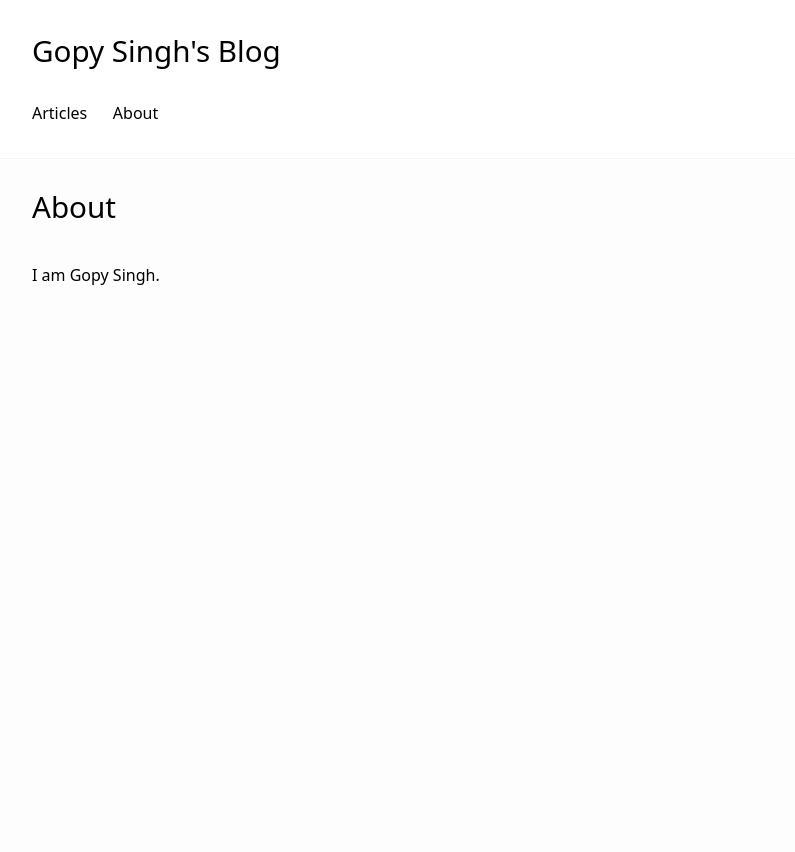
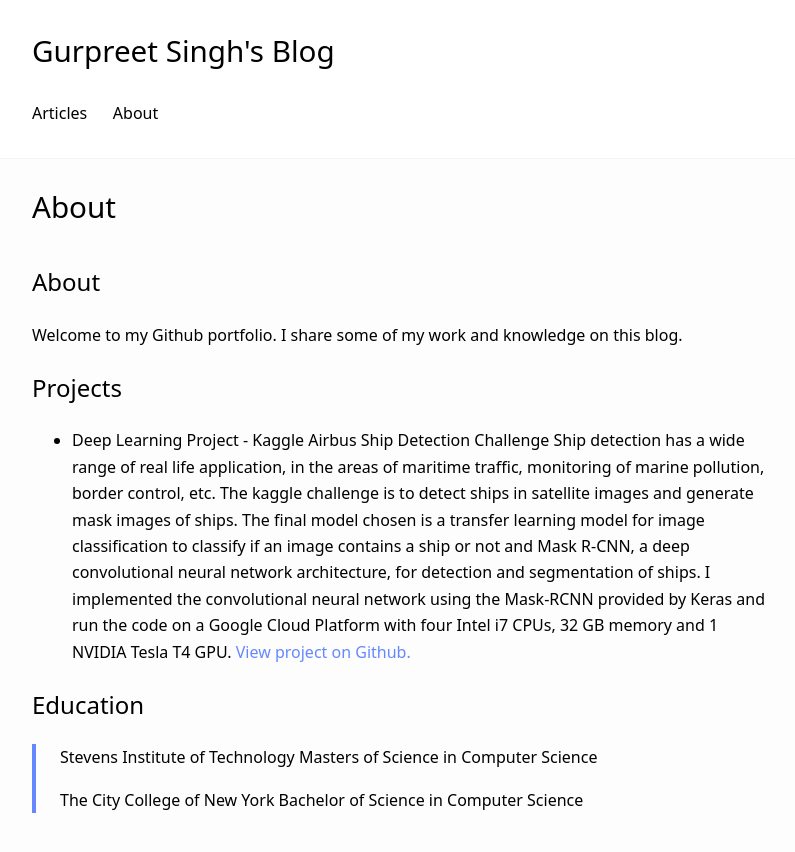
Before and after one commit to gurpreet-ai/gurpreet-ai.github.io, a Jekyll site: the page built from about.md, in a window 1280 px wide. Shown: the top 852 px of the page, without its empty margins (240-1035 px from the left). Built offline with Jekyll 4.4.1, drawn with Linux system fonts in a browser that asks for light colours.

Commit message:
Updated about me page

```diff
--- a/_config.yml
+++ b/_config.yml
@@ -1,6 +1,6 @@
-title: "Gopy Singh's Blog"
-author: "Gopy Singh Blog"
-description: ""
+title: "Gurpreet Singh's Blog"
+author: "Gurpreet Singh Blog"
+description: "My blog taking about my favorite topics in Computer Science including Artificial Intelligence, Deep Learning, Machine Learning, Reinforcement Learning, Computer Vision, Robotics"
 
 # Jekyll settings
 permalink: /:title/          # see https://jekyllrb.com/docs/permalinks/
--- a/about.md
+++ b/about.md
@@ -3,4 +3,19 @@ layout: about
 title: "About"
 ---
 
-I am Gopy Singh.
+## About
+
+Welcome to my Github portfolio. I share some of my work and knowledge on this blog.
+
+## Projects
+
+- **Deep Learning Project - Kaggle Airbus Ship Detection Challenge**
+Ship detection has a wide range of real life application, in the areas of maritime traffic, monitoring of marine pollution, border control, etc. The kaggle challenge is to detect ships in satellite images and generate mask images of ships. The final model chosen is a transfer learning model for image classification to classify if an image contains a ship or not and Mask R-CNN, a deep convolutional neural network architecture, for detection and segmentation of ships. I implemented the convolutional neural network using the Mask-RCNN provided by Keras and run the code on a Google Cloud Platform with four Intel i7 CPUs, 32 GB memory and 1 NVIDIA Tesla T4 GPU. [View project on Github.](https://github.com/gopysingh/CS585-Project)
+
+## Education
+
+> **Stevens Institute of Technology**
+> Masters of Science in Computer Science
+>
+> **The City College of New York**
+> Bachelor of Science in Computer Science
```
